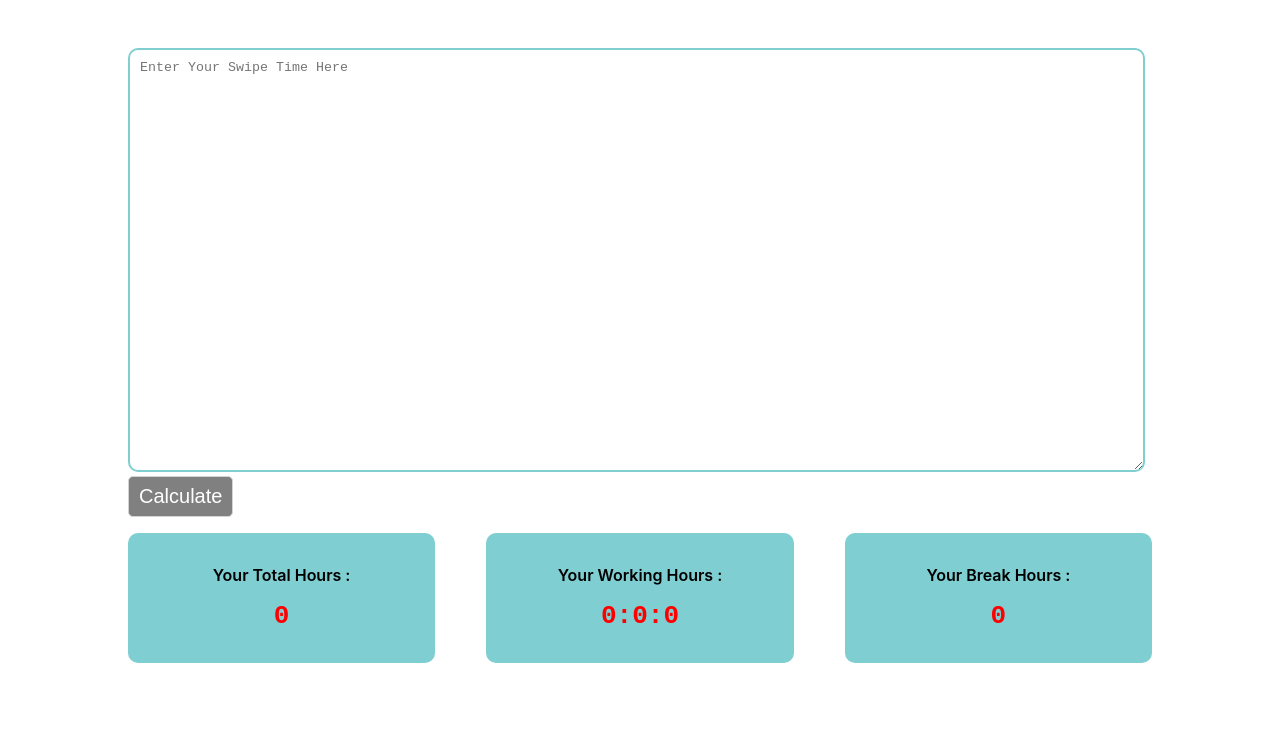
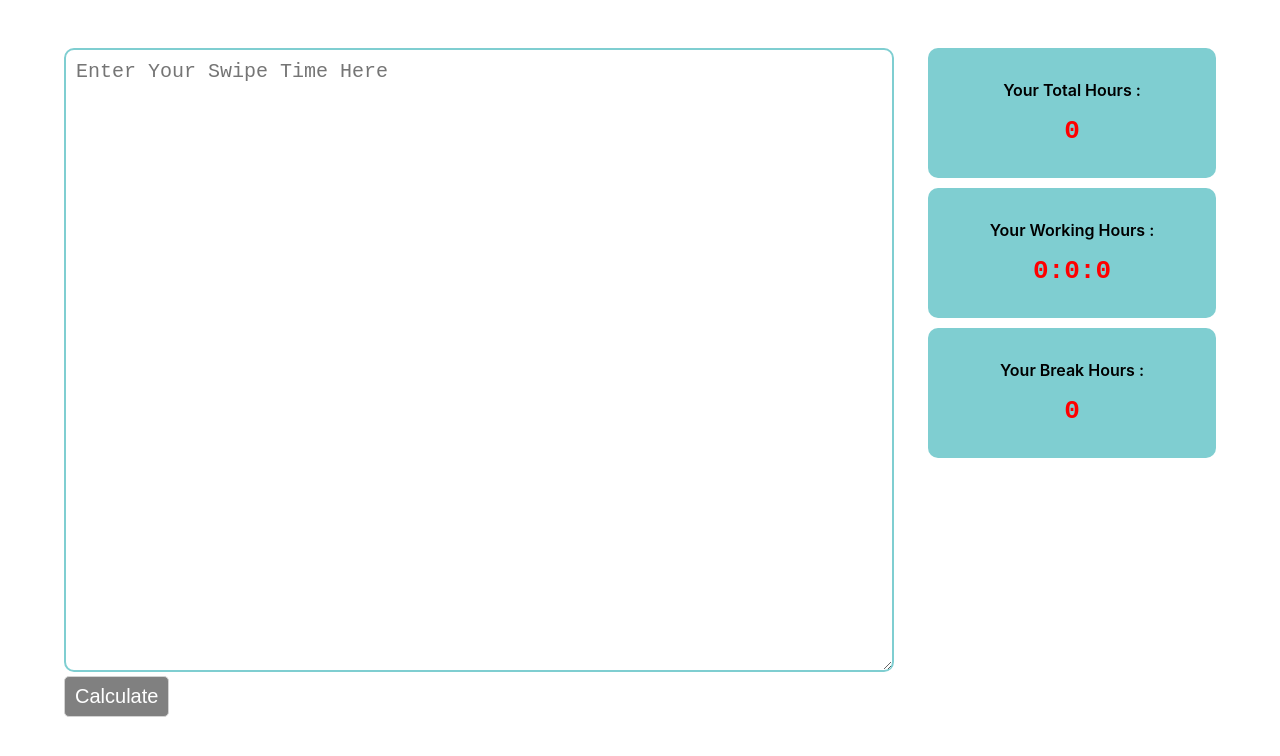
Before and after one commit to Mohana-Prakash/greythr-time-calculation, a React (Create React App) app: page / in a window 1280 px wide. Shown: the top 756 px of the page. Built offline with nearby package versions, Linux system fonts and the light colour scheme.

Commit message:
design changes

```diff
--- a/src/App.css
+++ b/src/App.css
@@ -21,12 +21,19 @@ body {
   background: #555;
 }
 
-.time_stamp_input {
+.parent_div {
+  width: 90%;
+  margin: 3rem auto;
+  display: flex;
+  justify-content: space-between;
+}
+textarea {
   padding: 10px;
-  width: 97%;
-  height: 50vh;
+  width: 100%;
+  height: 75vh;
   border-radius: 10px;
   border: solid 2px rgb(127, 206, 209);
+  font-size: 20px;
 }
 p {
   font-size: 16px;
@@ -50,14 +57,17 @@ button {
   cursor: pointer;
 }
 .box_div {
-  display: flex;
+  width: 25%;
+  margin-left: 10px;
+  /* display: flex;
   justify-content: space-between;
   align-items: center;
-  margin-top: 1rem;
+  margin-top: 1rem; */
 }
 .box {
   background-color: rgb(127, 206, 209);
   padding: 1rem 0;
-  width: 30%;
+  width: 100%;
   border-radius: 10px;
+  margin-bottom: 10px;
 }
--- a/src/App.js
+++ b/src/App.js
@@ -116,14 +116,15 @@ const App = () => {
   };
 
   return (
-    <div style={{ width: "80%", margin: "3rem auto" }}>
+    <div className="parent_div">
+      <div style={{ width: "70%" }}>
         <textarea
-        className="time_stamp_input"
           onChange={handleTextChange}
           value={text}
           placeholder="Enter Your Swipe Time Here"
         />
         <button onClick={handleCalculate}>Calculate</button>
+      </div>
       <div className="box_div">
         <div className="box">
           <p>Your Total Hours :</p>
```
Lines whose indentation alone changed are shown as unchanged.
